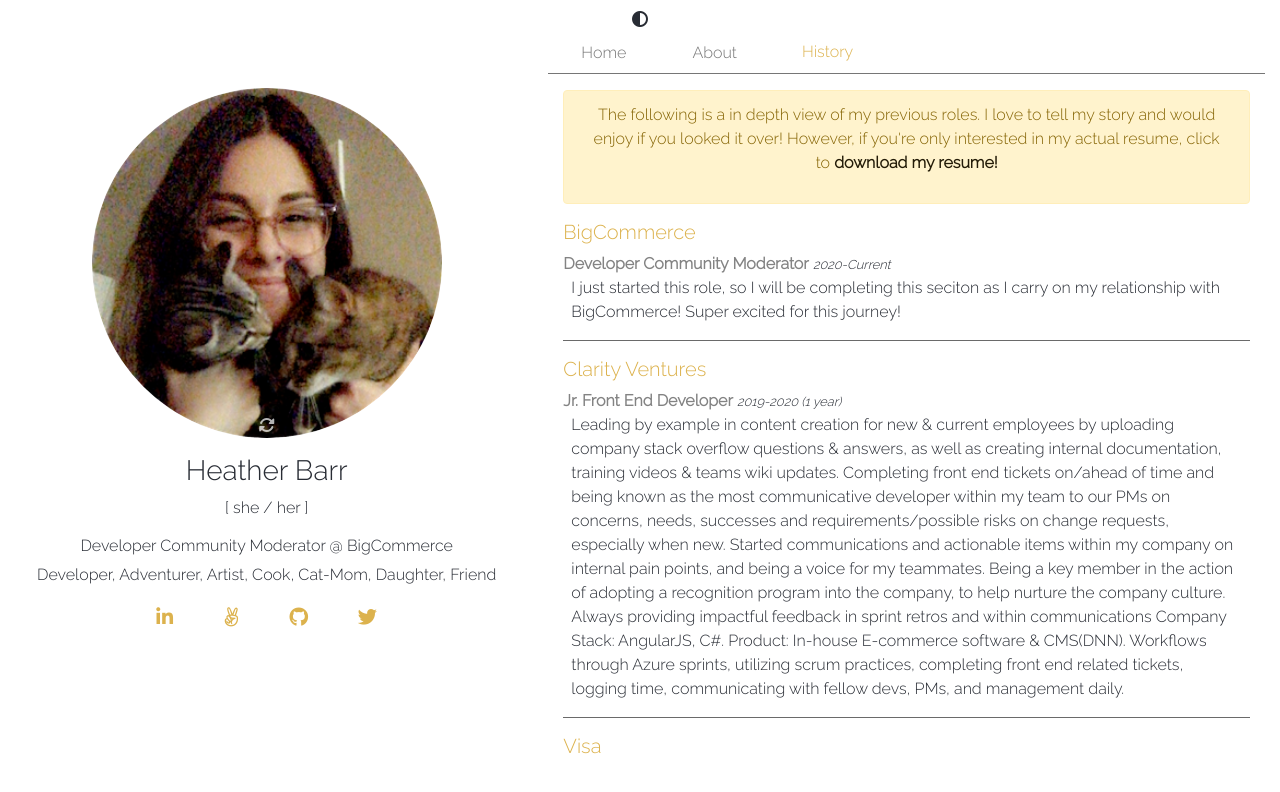
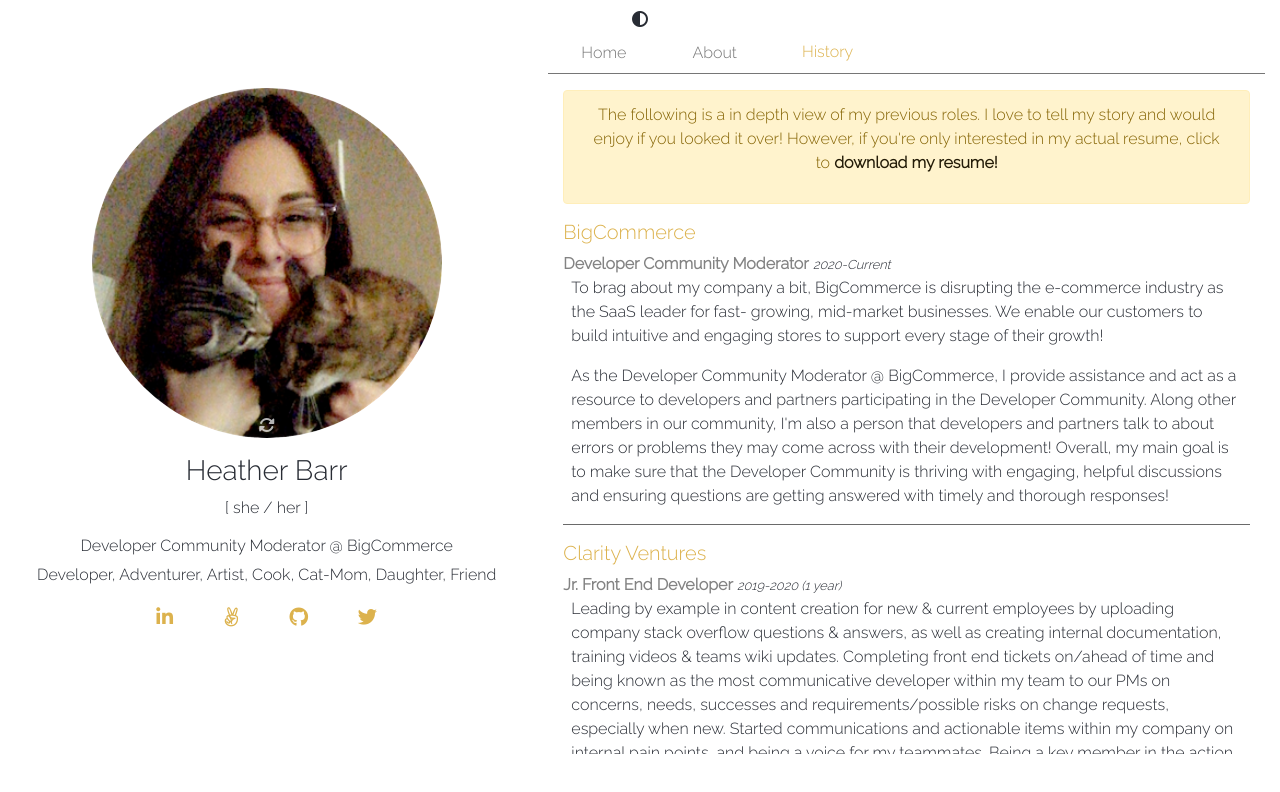
Before and after one commit to hnbarr/heatherbarr, a React (Create React App) app: page /Resume in a window 1280 px wide. Shown: the top 792 px of the page. Built offline with nearby package versions, Linux system fonts and the light colour scheme.

Commit message:
updating job description

```diff
--- a/src/components/Resume.js
+++ b/src/components/Resume.js
@@ -15,9 +15,21 @@
                         <h5>BigCommerce</h5>
                         <div>
                             <span><b>Developer Community Moderator</b>&nbsp;<small><i>2020-Current</i></small></span>
-                            <p className="px-2">
-                               I just started this role, so I will be completing this seciton as I carry on my relationship with BigCommerce! Super excited for this journey!
-                            </p>
+                            <div className="px-2">
+                                <p>
+                                    To brag about my company a bit, BigCommerce is disrupting the e-commerce industry as the SaaS
+                                    leader for fast- growing, mid-market businesses. We enable our customers to build
+                                    intuitive and engaging stores to support every stage of their growth!
+                                </p>
+                                <p>
+                                    As the Developer Community Moderator @ BigCommerce, I provide assistance and act as a resource
+                                    to developers and partners participating in the Developer Community. Along other members in
+                                    our community, I'm also a person that developers and partners talk to about errors or problems
+                                    they may come across with their development! Overall, my main goal is to make sure that the
+                                    Developer Community is thriving with engaging, helpful discussions and ensuring questions are
+                                    getting answered with timely and thorough responses!
+                                </p>
+                            </div>
                         </div>
                         <hr />
                         <h5>Clarity Ventures</h5>
```
